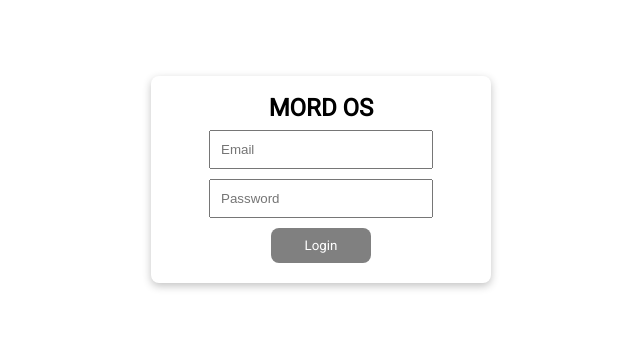
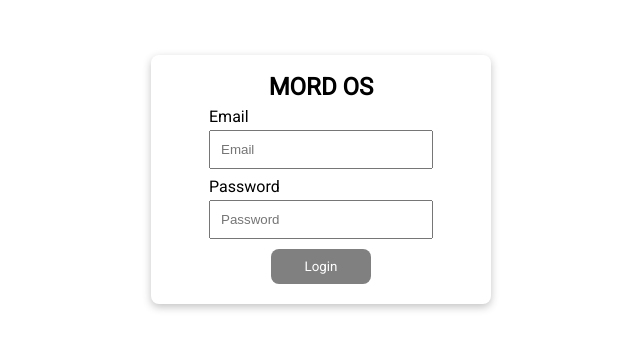
Before and after one commit to zasuh/mord-os, a React (Create React App) app: page /login in a window 1280 px wide. Shown: the part 221-570 px from the top of the page, without its empty margins (319-959 px from the left). Built offline with nearby package versions, Linux system fonts and the light colour scheme.

Commit message:
Added browser modal, improvements for login screen

```diff
--- a/public/index.html
+++ b/public/index.html
@@ -27,7 +27,7 @@
     <link rel="preconnect" href="https://fonts.googleapis.com">
     <link rel="preconnect" href="https://fonts.gstatic.com" crossorigin>
     <link href="https://fonts.googleapis.com/css2?family=Poppins:wght@400;500&family=Roboto&display=swap" rel="stylesheet">
-    <title>React App</title>
+    <title>Mord OS</title>
   </head>
   <body>
     <noscript>You need to enable JavaScript to run this app.</noscript>
--- a/src/App.js
+++ b/src/App.js
@@ -1,4 +1,4 @@
-import React from "react";
+import React, { useEffect } from "react";
 import { Routes, Route, useNavigate } from "react-router-dom";
 
 import Home from "./components/Screens/Home";
@@ -7,12 +7,18 @@ import Login from "./components/Screens/Login";
 const App = () => {
   const navigate = useNavigate();
 
+  useEffect(() => {
+    const authToken = sessionStorage.getItem("Email");
+    if (authToken) navigate("/");
+    else navigate("/login");
+  }, [navigate]);
+
   const login = (email, password) => {
     if (email === "borgoth@mordos.com" && password === "12bindthem") {
       sessionStorage.setItem("Email", email);
       navigate("/");
     } else {
-      alert("Please enter valid email/password");
+      alert.open("Please enter valid email/password");
     }
   };
 
--- a/src/components/Modals/BrowserModal.js
+++ b/src/components/Modals/BrowserModal.js
@@ -1,4 +1,4 @@
-import React, { useState, useEffect } from "react";
+import React, { useState } from "react";
 import Modal from "react-modal";
 import styled from "@emotion/styled";
 import { FaChrome } from "react-icons/fa";
@@ -22,6 +22,14 @@ const MODAL_STYLES = {
 };
 
 const BrowserModal = ({ isOpen, onClose }) => {
+  const [searchQuery, setSearchQuery] = useState(null);
+
+  const search = (e) => {
+    if (!searchQuery) return;
+    if (e) e.preventDefault();
+    window.open(`http://google.com/search?q=${searchQuery}`);
+  };
+
   return (
     <Modal
       isOpen={isOpen}
@@ -49,7 +57,33 @@ const BrowserModal = ({ isOpen, onClose }) => {
           />
         </div>
       </Header>
-      <Content></Content>
+      <Content>
+        <Title>SCHMOOGLE</Title>
+        <form onSubmit={search}>
+          <div
+            style={{
+              display: "flex",
+              flexDirection: "column",
+              alignItems: "center",
+              gap: 10,
+            }}
+          >
+            <Input
+              placeholder="Search like Google"
+              type="text"
+              onChange={(e) => setSearchQuery(e.target.value)}
+            />
+            <div style={{ display: "flex", alignItems: "center", gap: 10 }}>
+              <Button width={100} onClick={search} type="submit">
+                Search
+              </Button>
+              <Button width={150} disabled>
+                I'm feeling lucky
+              </Button>
+            </div>
+          </div>
+        </form>
+      </Content>
     </Modal>
   );
 };
@@ -68,8 +102,34 @@ const Header = styled.div({
 
 const Content = styled.div({
   display: "flex",
+  flexDirection: "column",
   alignItems: "center",
+  justifyContent: "center",
   height: "calc(100% - 64px)", // Height adjusted for top and bottom padding and header height
 });
 
+const Title = styled.div({
+  fontFamily: "Roboto, sans-serif",
+  fontSize: 48,
+  fontWeight: "bold",
+  marginBottom: 16,
+});
+
+const Input = styled.input({
+  width: 500,
+  borderRadius: 12,
+  padding: 5,
+});
+
+const Button = styled.button(({ width }) => ({
+  fontFamily: "Roboto, sans-serif",
+  color: "white",
+  padding: 10,
+  backgroundColor: "#347aeb",
+  border: "none",
+  borderRadius: 8,
+  width,
+  cursor: "pointer",
+}));
+
 export default BrowserModal;
--- a/src/components/Screens/Login.js
+++ b/src/components/Screens/Login.js
@@ -8,32 +8,54 @@ const Login = ({ login }) => {
     <Wrapper>
       <InnerWrapper>
         <Title>MORD OS</Title>
+        <form onSubmit={login} autoComplete="off">
           <LoginCard>
+            <div
+              style={{
+                display: "flex",
+                flexDirection: "column",
+                alignItems: "flex-start",
+              }}
+            >
+              <p style={{ marginBottom: 5 }}>Email</p>
               <Input
                 autocomplete="false"
                 type="text"
                 placeholder="Email"
                 onChange={(e) => setEmail(e.target.value)}
               />
+            </div>
+            <div
+              style={{
+                display: "flex",
+                flexDirection: "column",
+                alignItems: "flex-start",
+              }}
+            >
+              <p style={{ marginBottom: 5 }}>Password</p>
               <Input
                 autocomplete="false"
                 type="password"
                 placeholder="Password"
                 onChange={(e) => setPassword(e.target.value)}
               />
+            </div>
             <Button
+              type="submit"
               onClick={() => login(email, password)}
               disabled={!email || !password}
             >
               Login
             </Button>
           </LoginCard>
+        </form>
       </InnerWrapper>
     </Wrapper>
   );
 };
 
 const Wrapper = styled.div({
+  fontFamily: "Roboto, sans-serif",
   display: "flex",
   flexDirection: "column",
   alignItems: "center",
```
Lines whose indentation alone changed are shown as unchanged.
